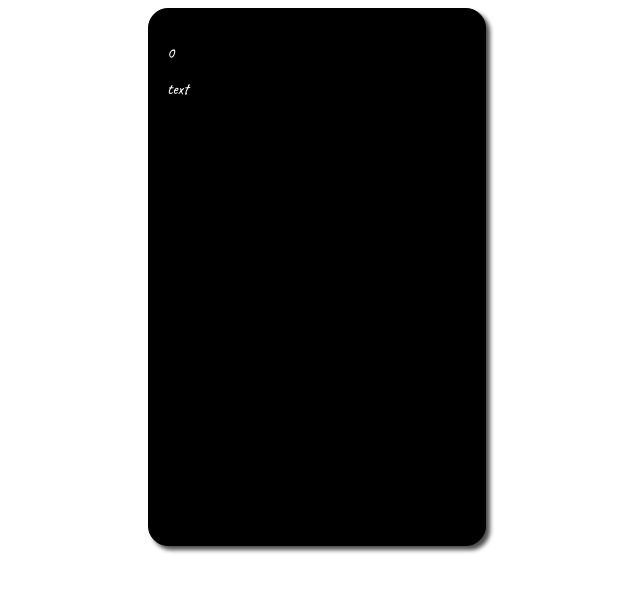
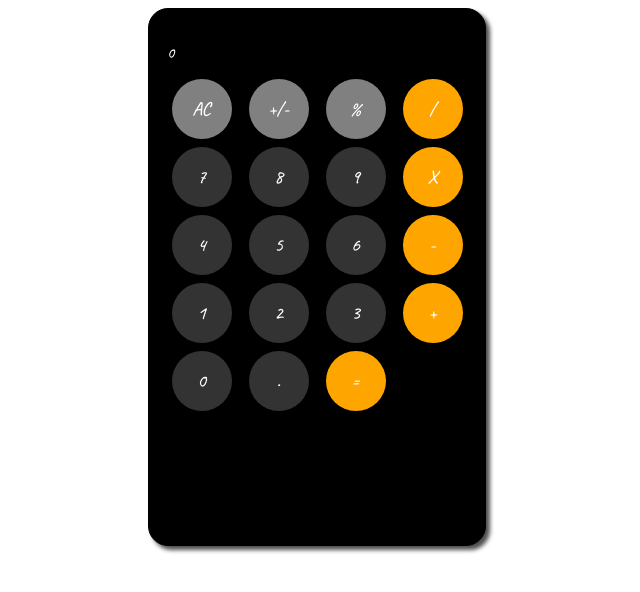
Before and after one commit to dmygrave/calc, a plain HTML site: page index.html in a window 1280 px wide. Shown: the whole page, without its empty margins (323-963 px from the left). Drawn offline with Linux system fonts and the light colour scheme.

Commit message:
naverstal polniy unitaz govna

```diff
--- a/index.html
+++ b/index.html
@@ -16,8 +16,33 @@
             <p>0</p>
         </div>
         <div class="buttons">
-            <div class="btn">text</div>
+            <div class="btn ac bg-grey">AC</div>
+            <div class="btn plus-minus bg-grey">+/-</div>
+            <div class="btn percent bg-grey">%</div>
+            <div class="btn division bg-orange">/</div>
+
+            <div class="btn seven">7</div>
+            <div class="btn eight">8</div>
+            <div class="btn nine">9</div>
+            <div class="btn myltiply bg-orange">X</div>
+
+            <div class="btn four">4</div>
+            <div class="btn five">5</div>
+            <div class="btn six">6</div>
+            <div class="btn minus bg-orange">-</div>
+
+            <div class="btn one">1</div>
+            <div class="btn two">2</div>
+            <div class="btn three">3</div>
+            <div class="btn plus bg-orange">+</div>
+
+            <div class="btn zero">0</div>
+            <div class="btn dot">.</div>
+            <div class="btn equal bg-orange">=</div>
+
+
         </div>
     </div>
+    <script src="script.js"></script>
 </body>
 </html>
--- a/style.css
+++ b/style.css
@@ -1,10 +1,3 @@
-
-/* colors
-bg #000
-orange #ff9501
-grey #a6a6a6
-white #fdfdfd */
-
 .calc {
     margin: auto;
     width: 300px;
@@ -16,5 +9,45 @@ white #fdfdfd */
     font-family: 'Comforter', cursive;
     font-family: 'Caveat', cursive;
     padding: 18px;
-    box-shadow: 4px 4px 4px #4f4f4f ; /* размытие, отступы, цвет */
+    box-shadow: 4px 4px 4px #4f4f4f ; /* размытие, отступы */
 }
+
+.buttons {
+    display: grid;
+    grid-template-areas:
+    "ac plus-minus percent division"
+    "seven eight nine multi"
+    "four five six minus"
+    "one two three plus"
+    "zero zero dot equal";
+    grid-gap: 8px;
+    justify-items: center; /* чтобы кнопки не прижимались к левой части */
+}
+
+.btn {
+    width: 60px;
+    height: 60px;
+    background: #333;
+    border-radius: 55%;
+    text-align: center;
+    line-height: 60px;
+    font-size: larger;
+    cursor: pointer;      /* чтобы изменился указатель курсора при наведении */
+    user-select: none;     /* и чтобы нельзя было выбрать текст (цифры)  */
+}
+
+.btn:hover {        /* для засветления при наведении курсором */
+    filter: brightness(150%);
+}
+
+.btn:active {
+    filter: brightness(60%);  /* затемнить в момент, когда происходит нажатие на кнопку */
+}
+
+.btn.bg-grey {
+    background: grey;
+}
+
+.btn.bg-orange {
+    background: orange;
+}
```
